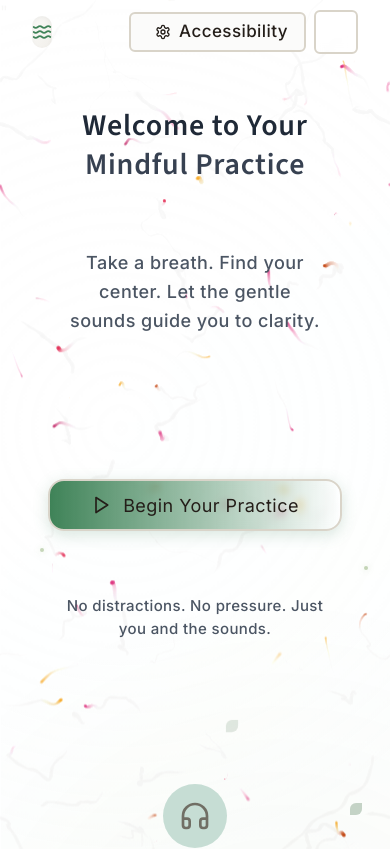
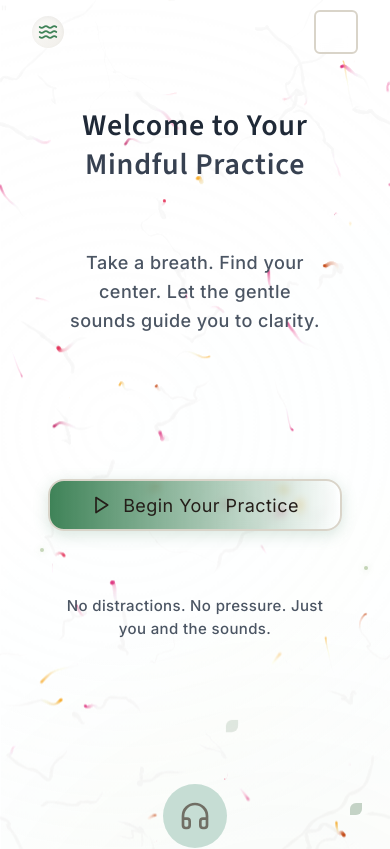
Before and after one commit to Sudhanshugtm/binaural-beats-app, a Next.js app: page / in a window 390 px wide. Shown: the top 849 px of the page. Built offline with nearby package versions, Linux system fonts and the light colour scheme.

Commit message:
Remove Accessibility button from header
- Removed AccessibilitySettings component from both desktop and mobile navigation
- Cleaned up unused import

🤖 Generated with [Claude Code](https://claude.ai/code)

Co-Authored-By: Claude <noreply@anthropic.com>

```diff
--- a/components/header.tsx
+++ b/components/header.tsx
@@ -4,7 +4,6 @@ import Link from "next/link";
 import { Waves, Menu, X, Settings } from "lucide-react"; // Changed from Headphones
 import { useState, useEffect } from "react";
 import { Button } from "@/components/ui/button";
-import { AccessibilitySettings } from "@/components/AccessibilitySettings";
 import { useAccessibility } from "@/components/AccessibilityProvider";
 
 const navItems = [
@@ -72,13 +71,10 @@ export function Header() {
               </Link>
             ))}
 
-            {/* Accessibility Settings */}
-            <AccessibilitySettings className="relative" />
           </nav>
 
           {/* Mobile Menu Button */}
           <div className="md:hidden flex items-center space-x-2">
-            <AccessibilitySettings className="relative" />
             <Button
               variant="ghost"
               size="sm"
```
